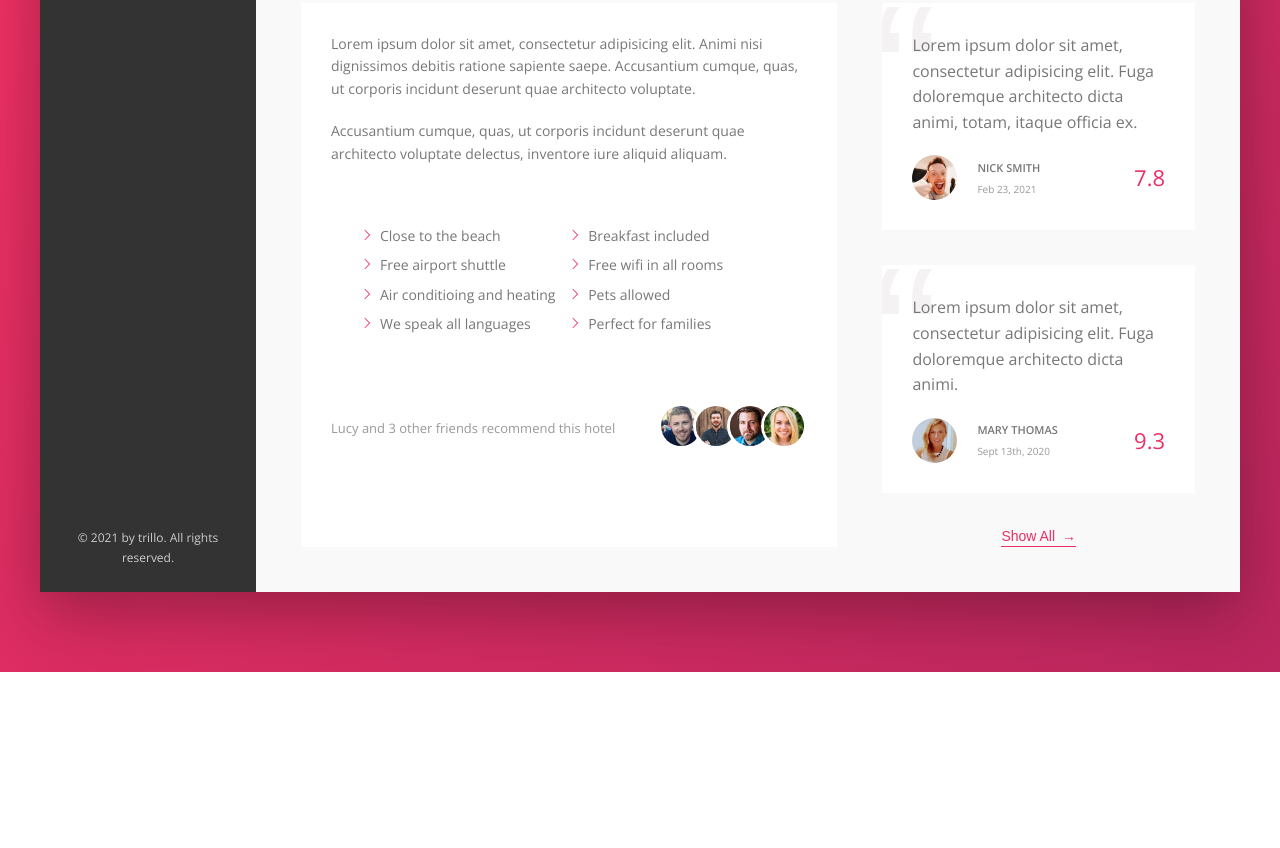
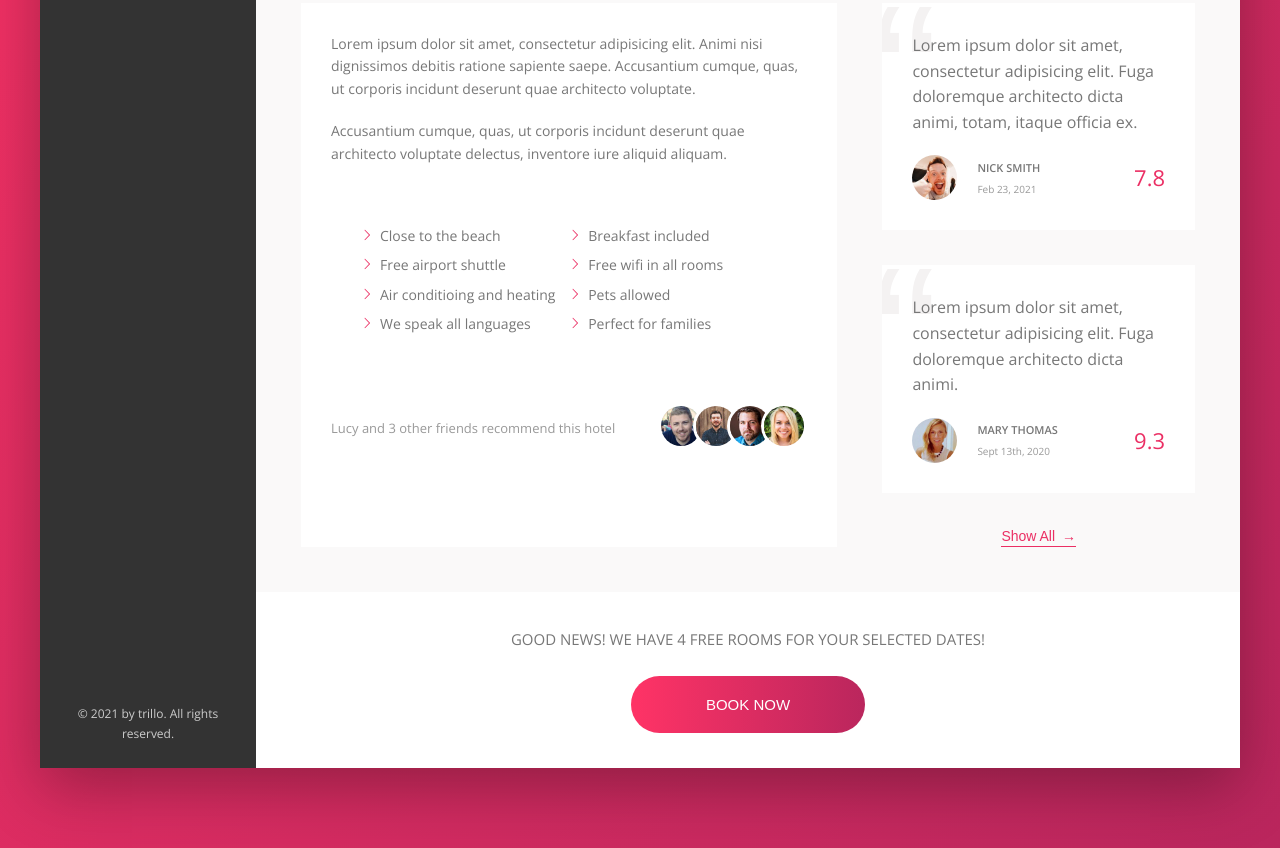
Before and after one commit to uroge/trillo-project, a website: page index.html in a window 1280 px wide. Shown: the part 643-1491 px from the top of the page. Before the commit the page ends 1315 px from the top, so only its background shows below. Drawn offline with nearby package versions, Linux system fonts and the light colour scheme.

Commit message:
created call to action section of the page

```diff
--- a/index.html
+++ b/index.html
@@ -190,6 +190,15 @@
                             <button class="btn-inline">Show All <span>&rarr;</span></button>
                         </div>
                     </div>
+                    <div class="cta">
+                        <h2 class="cta__book-now">
+                            Good news! We have 4 free rooms for your selected dates!
+                        </h2>
+                        <button class="btn">
+                            <span class="btn__visible">Book now</span>
+                            <span class="btn__invisible">Only 4 rooms left</span>
+                        </button>
+                    </div>
                 </main>
             </div>
         </div>
--- a/sass/_components.scss
+++ b/sass/_components.scss
@@ -434,3 +434,65 @@
         z-index: 1;
     }
 }
+
+// CALL TO ACTION
+.cta {
+    padding: 3.5rem 0;
+    text-align: center;
+
+    &__book-now {
+        font-size: 1.5rem;
+        font-weight: 300;
+        text-transform: uppercase;
+        margin-bottom: 2.5rem;
+    }
+}
+
+// BUTTON
+.btn {
+    font-size: 1.5rem;
+    font-weight: 400;
+    text-transform: uppercase;
+    border: none;
+    border-radius: 100px;
+    background-image: linear-gradient(to right, var(--color-primary-light), var(--color-primary-dark));
+    color: #fff;
+    position: relative;
+    overflow: hidden;
+    cursor: pointer;
+
+    & > * {
+        display: inline-block;
+        height: 100%;
+        width: 100%;
+        transition: all .2s;
+    }
+
+    &__visible {
+        padding: 2rem 7.5rem;
+    }
+
+    &__invisible {
+        position: absolute;
+        left: 0;
+        top: -100%;
+        padding: 2rem 0;
+    }
+
+    &:hover {
+        background-image: linear-gradient(to left, var(--color-primary-light), var(--color-primary-dark));
+    }
+
+    &:hover &__visible {
+        transform: translateY(100%);
+    }
+
+    &:hover &__invisible {
+        top: 0;
+    }
+
+    &:focus {
+        outline: none;
+        animation: pulsate 1s infinite;
+    }
+}
```
Also changed, not shown: css/style.css.
